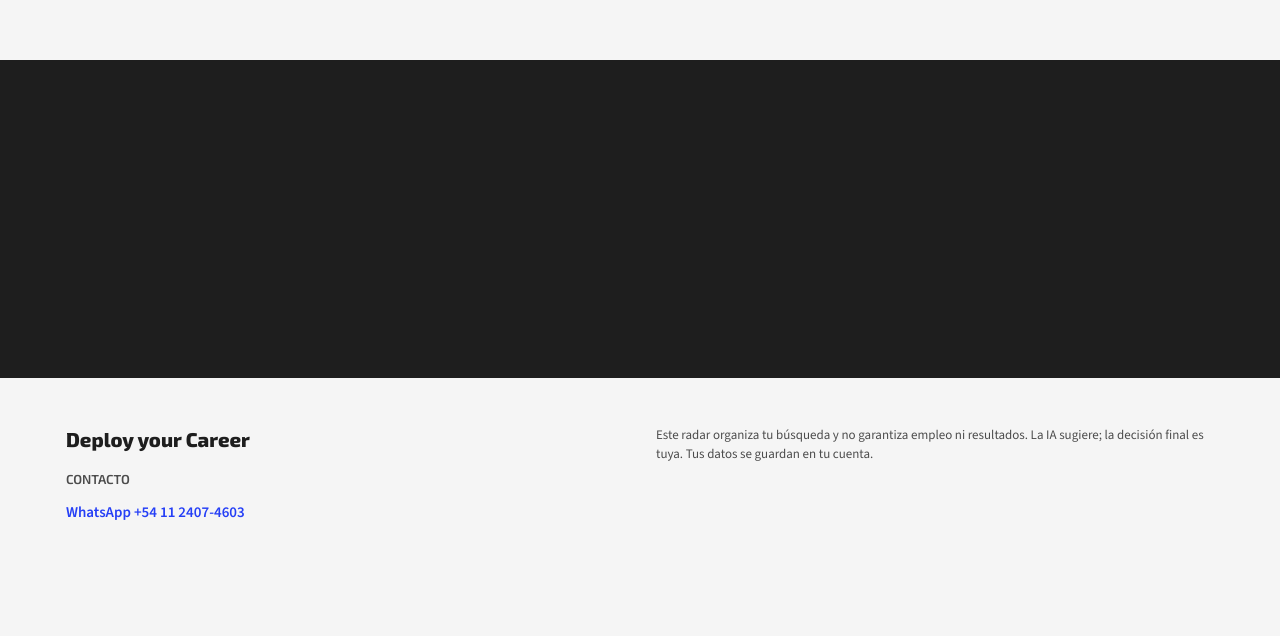
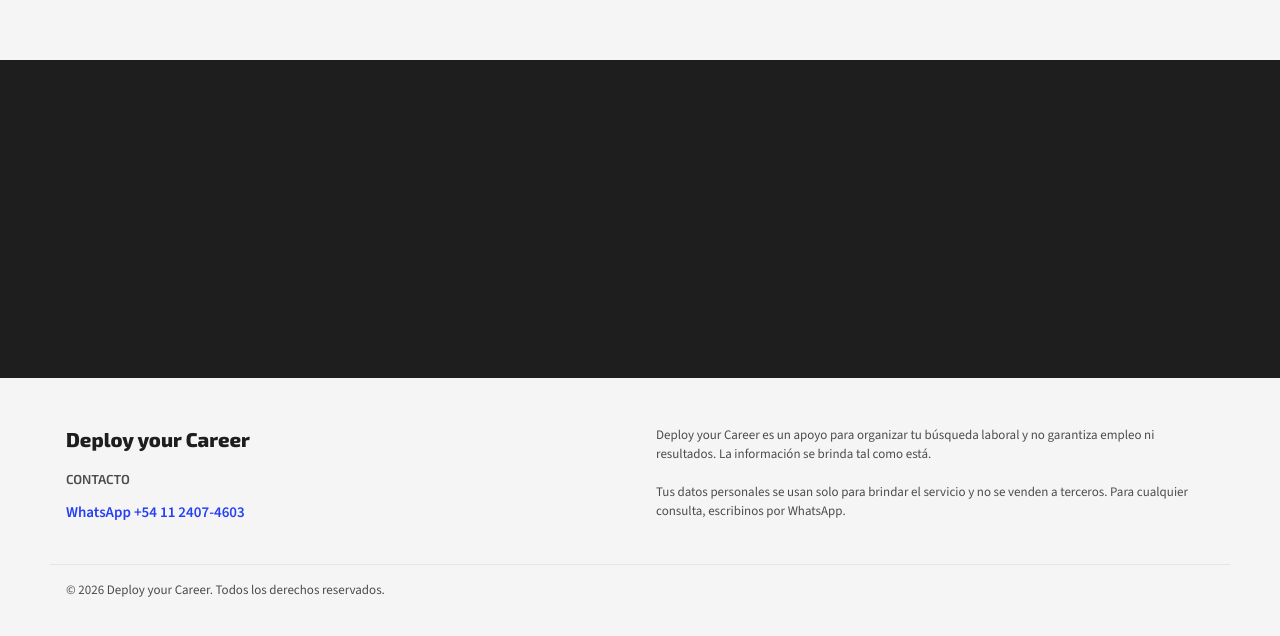
Before and after one commit to Agustin742/deploy, a Next.js app: page / in a window 1280 px wide. Shown: the part 3761-4397 px from the top of the page. Before the commit the page ends 4341 px from the top, so only its background shows below. Built offline with nearby package versions, Linux system fonts and the light colour scheme.

Commit message:
feat(landing): add legal notice

```diff
--- a/src/features/landing/ui/landing-footer.tsx
+++ b/src/features/landing/ui/landing-footer.tsx
@@ -1,6 +1,5 @@
 import { contactLink, WHATSAPP_DISPLAY } from "@/features/offer/domain/contact";
 import { buttonClass } from "@/shared/ui/styles";
-import { DISCLAIMER } from "@/shared/ui/site-footer";
 
 export function FinalCta() {
   const link = contactLink();
@@ -38,10 +37,20 @@ export function LandingFooter() {
             </a>
           </p>
         </div>
-        <div className="text-small text-muted">
-          <p>{DISCLAIMER}</p>
+        <div className="grid gap-2 text-small text-muted">
+          <p>
+            Deploy your Career es un apoyo para organizar tu búsqueda laboral y no garantiza empleo ni resultados. La
+            información se brinda tal como está.
+          </p>
+          <p>
+            Tus datos personales se usan solo para brindar el servicio y no se venden a terceros. Para cualquier
+            consulta, escribinos por WhatsApp.
+          </p>
         </div>
       </div>
+      <p className="mx-auto mt-8 max-w-[1180px] border-t border-line px-4 pt-4 text-small text-muted">
+        © {new Date().getFullYear()} Deploy your Career. Todos los derechos reservados.
+      </p>
     </footer>
   );
 }
```
Also changed, not shown: 1 other file (tests, documents, lock files or other folders).
